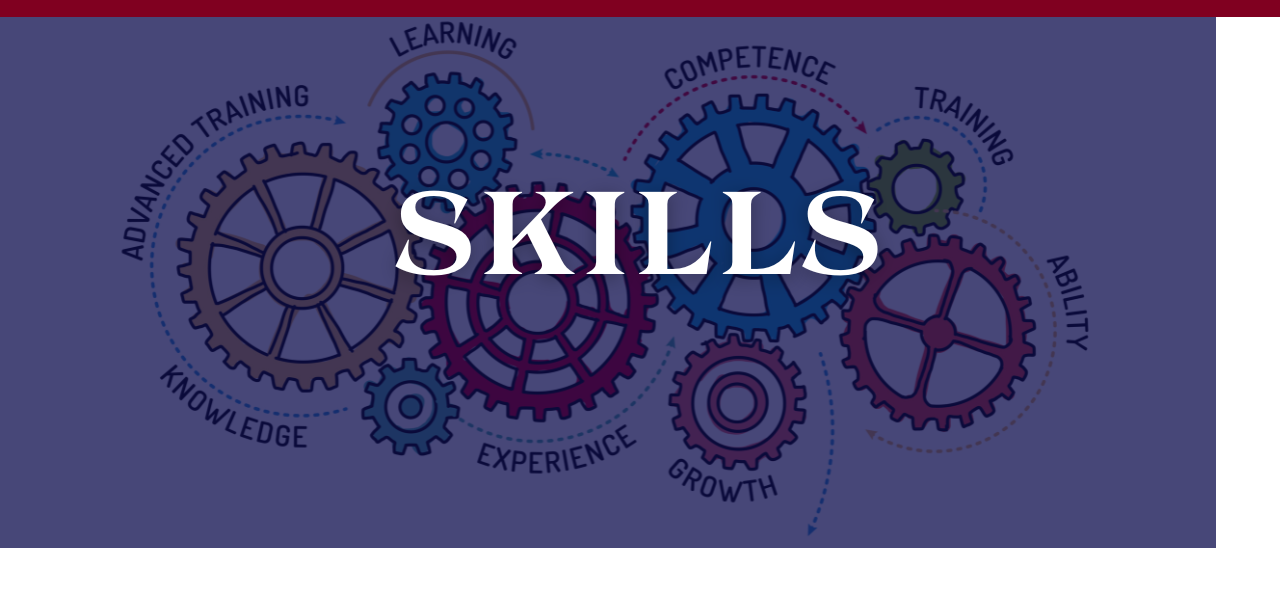
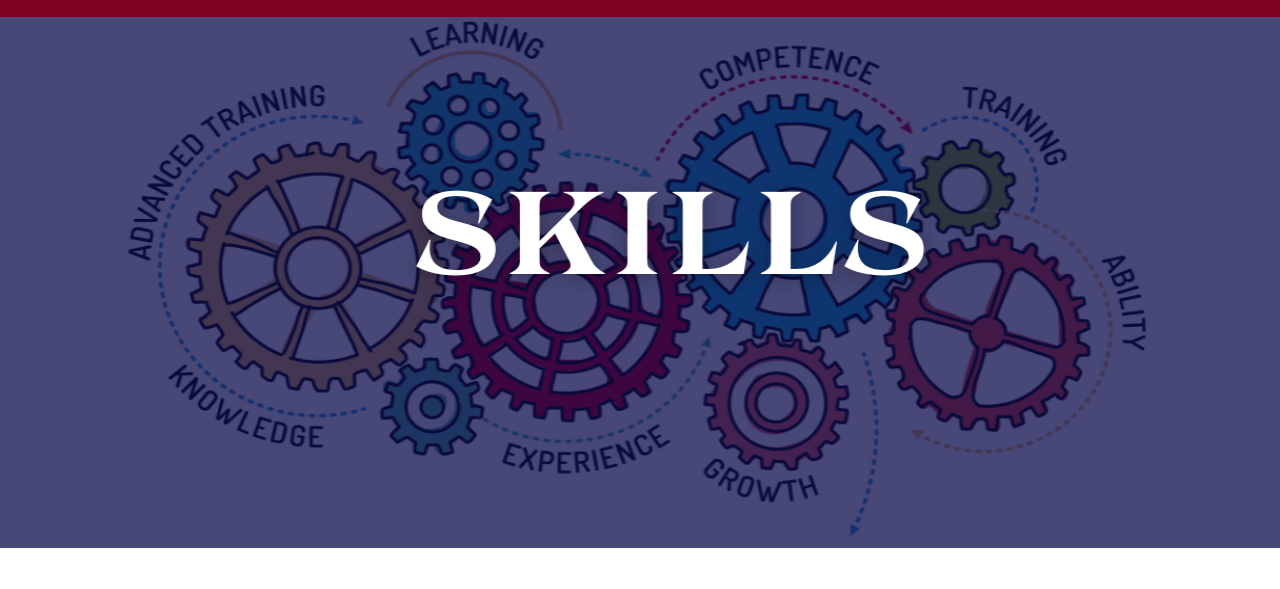
Before and after one commit to irdeenafadzil/corporateweb, a plain HTML site: page skills.html in a window 1280 px wide. Shown: the part 52-641 px from the top of the page. Drawn offline with Linux system fonts and the light colour scheme.

Commit message:
Update skills.html

```diff
--- a/skills.html
+++ b/skills.html
@@ -29,7 +29,7 @@
     </header>
 
    <section>
-    <img src="image/skills.png" alt="" height="600" width="1216">
+    <img src="image/skills.png" alt="" height="600" width="100%">
     <h1 style="font-size: 50px; padding: 40px; margin: 40px; text-align: left; text-align: center;">My Skills</h1>
 
    </section>
```
